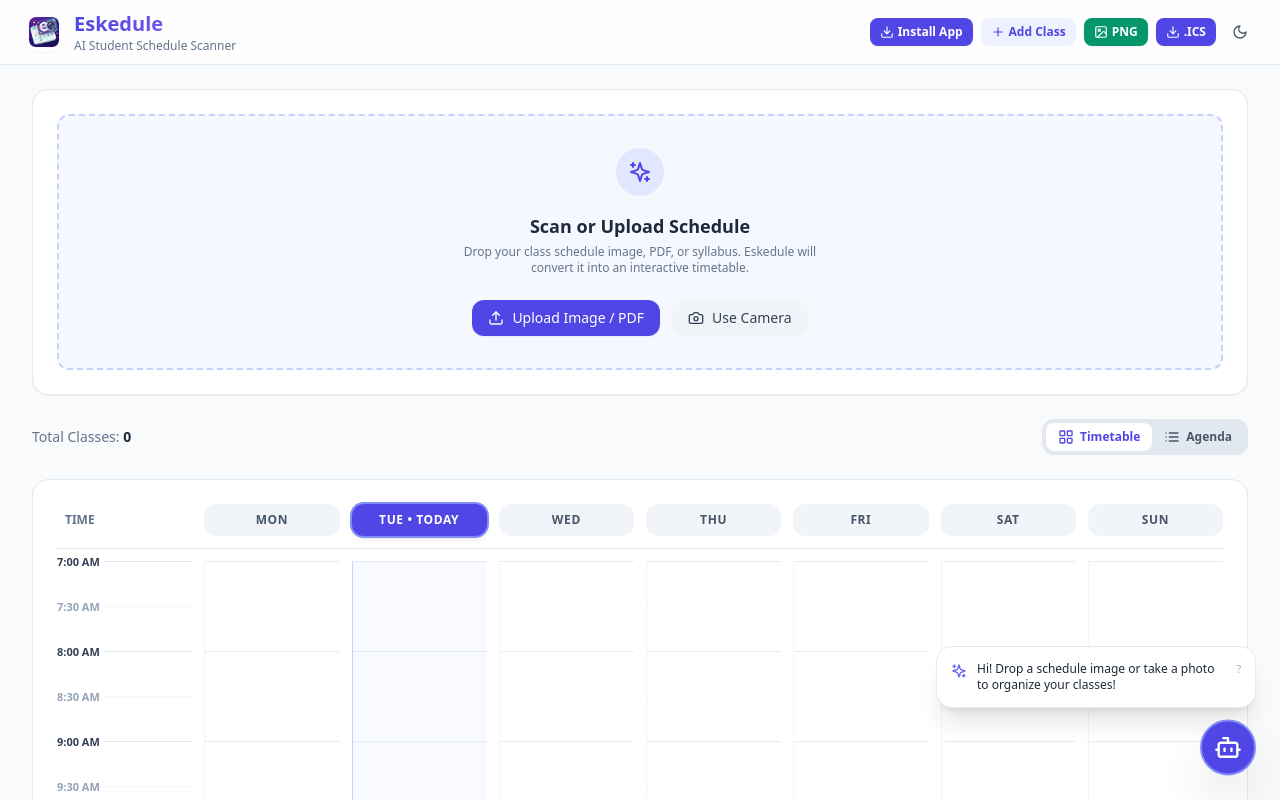
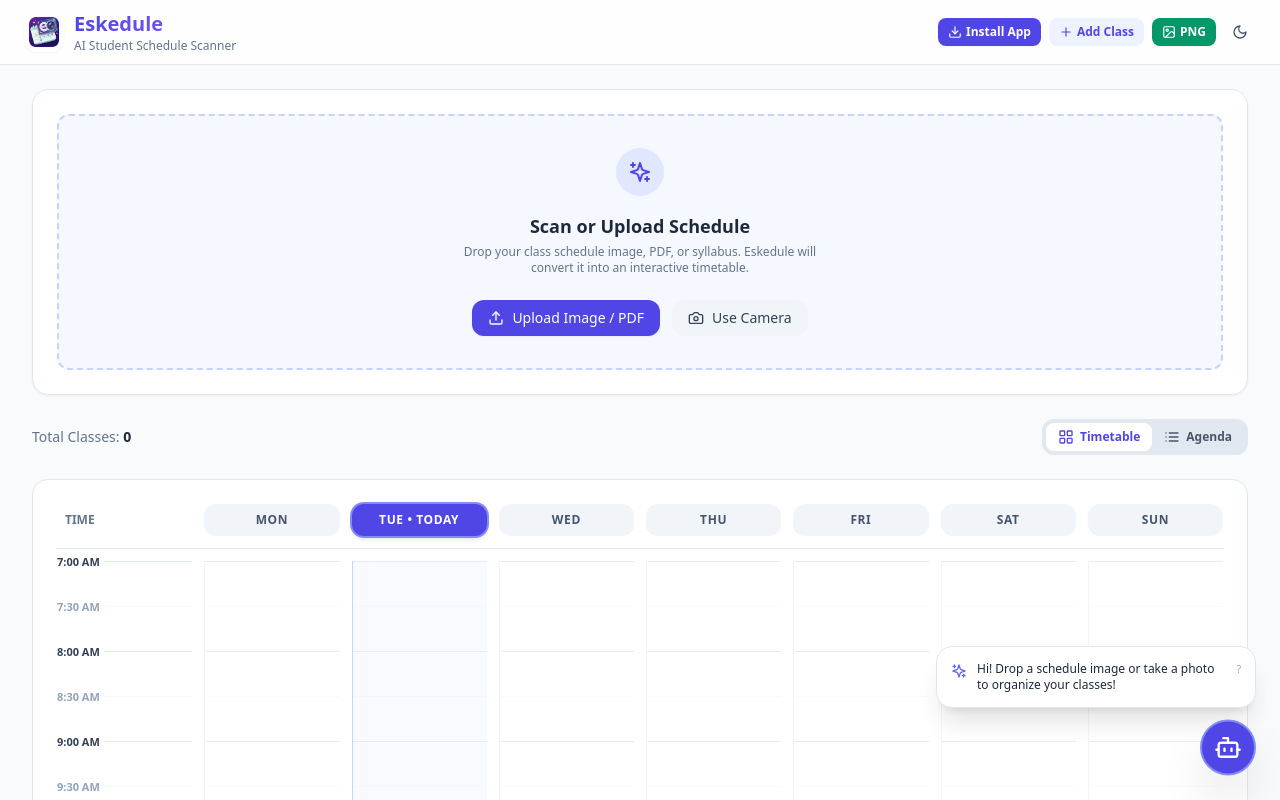
Before and after one commit to DexterGianRomanos/eskedule, a Next.js app: page / in a window 1280 px wide. Shown: the top 800 px of the page. Built offline with nearby package versions, Linux system fonts and the light colour scheme.

Commit message:
Remove .ICS export button

```diff
--- a/components/Header.jsx
+++ b/components/Header.jsx
@@ -49,14 +49,6 @@
             <span className="hidden sm:inline">PNG</span>
           </button>
 
-          <button
-            onClick={onExportIcs}
-            title="Export ICS"
-            className="flex items-center gap-1 px-2.5 py-1.5 text-xs font-semibold rounded-lg bg-indigo-600 text-white hover:bg-indigo-700 shadow-sm transition shrink-0"
-          >
-            <Download className="w-3.5 h-3.5" />
-            <span className="hidden sm:inline">.ICS</span>
-          </button>
 
           <button
             onClick={() => setDarkMode(!darkMode)}
```
